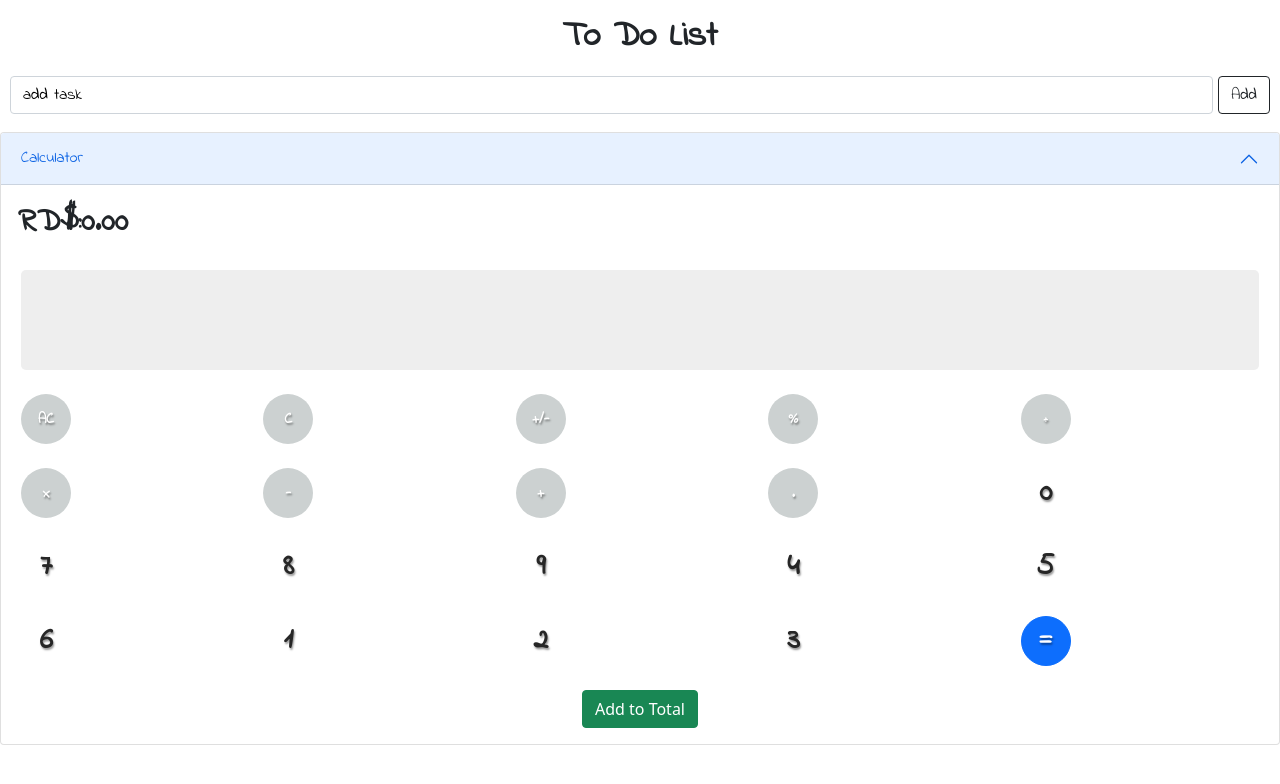
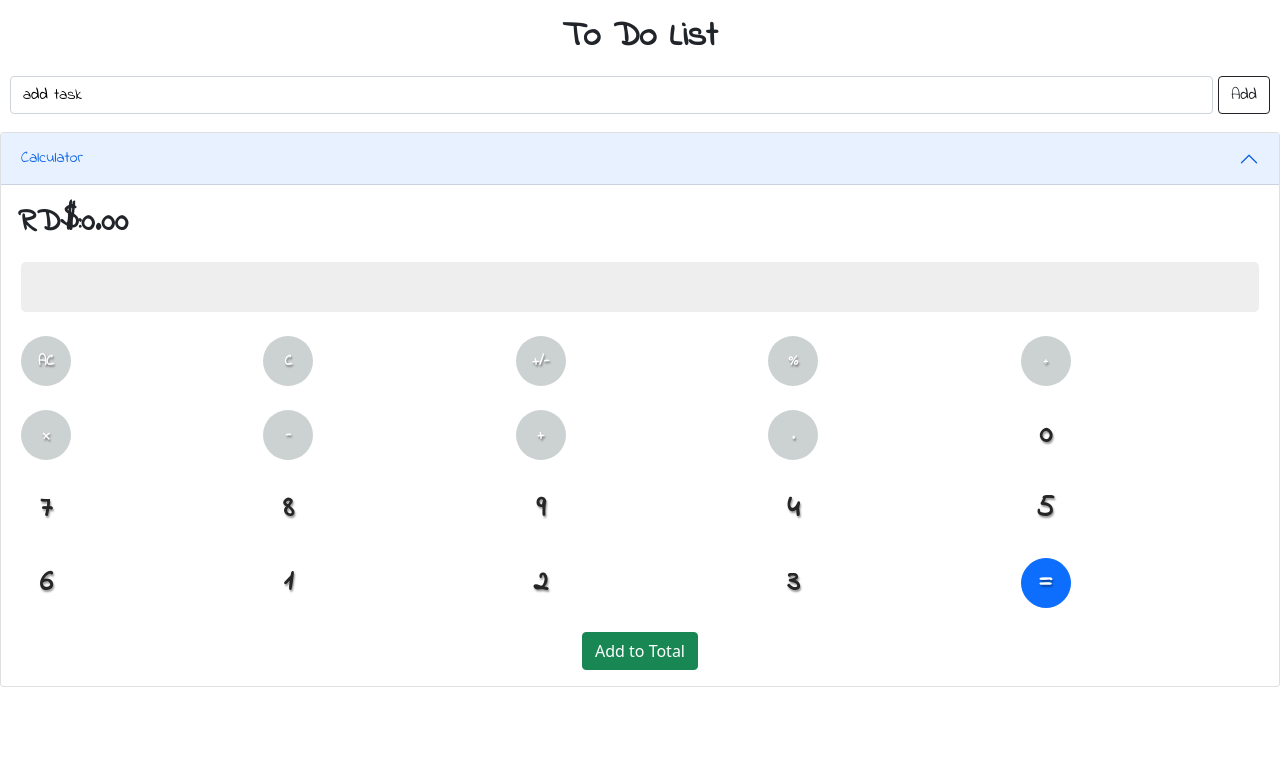
Before and after one commit to Bradigson/react-js-to-do-list-1, a React (Create React App) app: page / in a window 1280 px wide. Shown: the top 784 px of the page. Built offline with nearby package versions, Linux system fonts and the light colour scheme.

Commit message:
ipneX fixing

```diff
--- a/src/assets/Calculator.css
+++ b/src/assets/Calculator.css
@@ -127,4 +127,12 @@
 
 
     }
+    #collapseOne{
+        /* background:red; */
+
+    }
+    .screen{
+        height:50px;
+        padding:5px 5px 0 0;
+    }
 }
--- a/src/component/Calculator.js
+++ b/src/component/Calculator.js
@@ -43,7 +43,7 @@ const Calculator = (props)=>{
                     <b>RD$:<span className="acumulado">{pay}</span>.00</b>
                 </span>
             </div>
-            <div className='screen mt-4'>
+            <div className='screen mt-3'>
                 <input type="text" value={add} />
             </div>
             <div className='mt-4'>
```
Also changed, not shown: src/App.css (line endings or trailing spaces).
